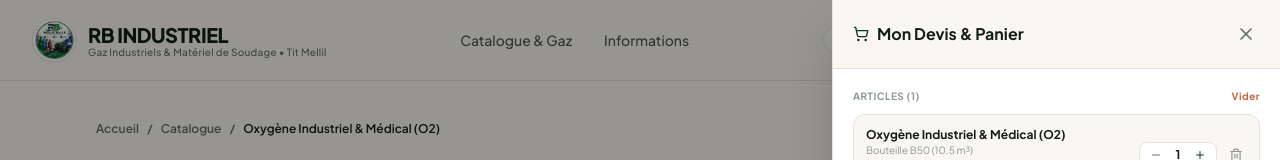
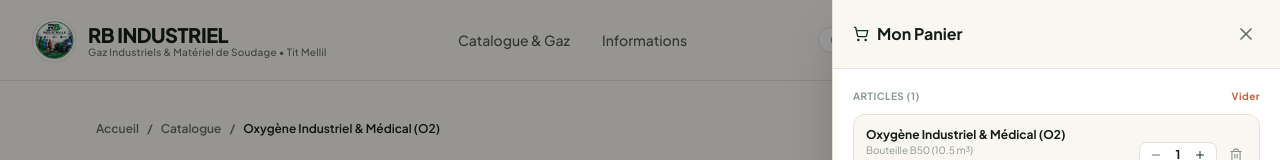
Before and after one commit to aminehalouach6-ship-it/RB-industriel, a React (Vite) app in the folder frontend/: page /product/1 in a window 1280 px wide. Both pictures are taken after a click on the button "Ajouter au Panier". Shown: the top 160 px of the page. Built offline with nearby package versions, Linux system fonts and the light colour scheme; no server answers; a web font is replaced by a local one.

Commit message:
style: replace 'Devis' with 'Panier' in navbar and cart buttons

```diff
--- a/frontend/src/components/CartDrawer.jsx
+++ b/frontend/src/components/CartDrawer.jsx
@@ -93,7 +93,7 @@ export default function CartDrawer() {
           <div className="p-5 border-b border-[#E8E1D5] bg-[#FAF7F2] flex items-center justify-between">
             <div className="flex items-center gap-2">
               <ShoppingCart className="w-4 h-4 text-[#0D3823]" />
-              <h2 className="text-base font-bold text-[#141E18]">Mon Devis &amp; Panier</h2>
+              <h2 className="text-base font-bold text-[#141E18]">Mon Panier</h2>
             </div>
             <button
               onClick={() => setIsCartOpen(false)}
--- a/frontend/src/components/Navbar.jsx
+++ b/frontend/src/components/Navbar.jsx
@@ -96,7 +96,7 @@ export default function Navbar({ onOpenFlyer }) {
               className="relative flex items-center gap-2 bg-[#0D3823] hover:bg-[#072416] text-white px-4 py-2 rounded-full font-bold text-xs shadow-sm transition hover:shadow-md cursor-pointer"
             >
               <ShoppingCart className="w-4 h-4" />
-              <span className="hidden sm:inline">Devis</span>
+              <span className="hidden sm:inline">Panier</span>
               {cartCount > 0 && (
                 <span className="bg-[#C3643B] text-white text-[10px] font-black px-1.5 py-0.2 rounded-full">
                   {cartCount}
--- a/frontend/src/components/ProductCatalog.jsx
+++ b/frontend/src/components/ProductCatalog.jsx
@@ -233,7 +233,7 @@ export default function ProductCatalog({ onSelectProduct }) {
                         ) : (
                           <>
                             <ShoppingCart className="w-3.5 h-3.5" />
-                            <span>Au Devis</span>
+                            <span>Au Panier</span>
                           </>
                         )}
                       </button>
--- a/frontend/src/pages/ProductDetailPage.jsx
+++ b/frontend/src/pages/ProductDetailPage.jsx
@@ -182,7 +182,7 @@ export default function ProductDetailPage() {
                 }`}
               >
                 {added ? <Check className="w-4 h-4" /> : <ShoppingCart className="w-4 h-4" />}
-                <span>{added ? 'Ajouté au Devis' : 'Ajouter au Panier'}</span>
+                <span>{added ? 'Ajouté au Panier' : 'Ajouter au Panier'}</span>
               </button>
 
               <button
```
